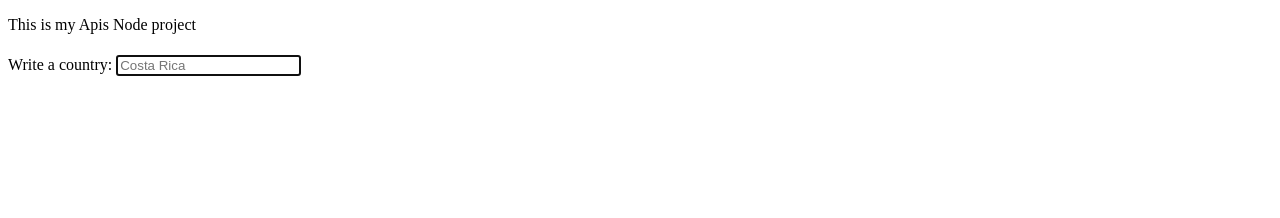
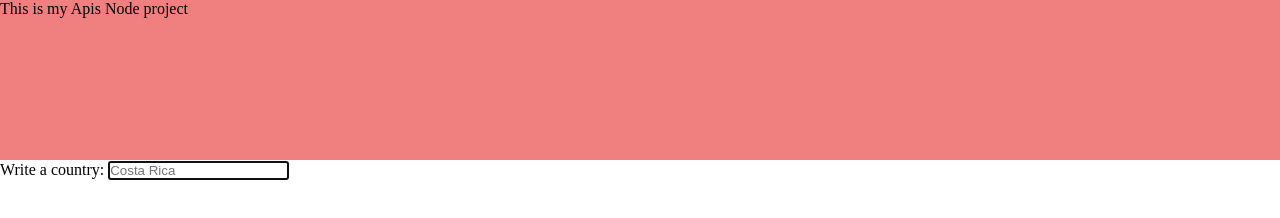
Before and after one commit to jaime385/ApisNode, a website: page Public/index.html in a window 1280 px wide. Drawn offline with Linux system fonts and the light colour scheme; no server answers.

Commit message:
Adding some styling.

```diff
--- /dev/null
+++ b/Public/Style/style.scss
@@ -0,0 +1,35 @@
+/*Defaults*/
+* {
+    margin: 0;
+    padding: 0;
+    list-style: none;
+    text-decoration: none;
+}
+
+body {
+    height: 100%;
+    width: 100%;
+    border: 0;
+    background-color: white;
+}
+
+.mainFrame {
+    display: grid;
+    grid-template-columns: 100%;
+    grid-template-rows: 20% auto 370px [end];
+    grid-gap: 1px;
+    position: absolute;
+    width: 100%;
+    height: 100%;
+}
+
+.mainFrameHeader {
+    grid-column: 1 / end;
+    grid-row: 1 / 2;
+    background-color: lightcoral;
+}
+
+.mainContent {
+    grid-row: 2 / 3;
+    grid-column: 1 / end;
+}
--- a/Public/func.js
+++ b/Public/func.js
@@ -6,7 +6,7 @@ async function ipData() {
     const countryToServer = await fetch(`ipCountry/${countryJson.country_name}`);
     const responseFromServer = await countryToServer.json();
     console.log(responseFromServer);
-    document.getElementById('paragraph1').textContent = countryJson.country_name;
+    document.getElementById('usersCountry').textContent = countryJson.country_name;
     for (item in responseFromServer.allDataCountriesReceived) {
         const countries = responseFromServer.allDataCountriesReceived[item].country;
         //console.log(countries);
--- a/Public/index.html
+++ b/Public/index.html
@@ -4,19 +4,27 @@
 <head>
     <meta charset="UTF-8">
     <meta name="viewport" content="width=device-width, initial-scale=1.0">
-    <link rel="stylesheet" href="styles.css">
+    <link rel="stylesheet" href="./Style/style.css">
     <title>Apis Node Project</title>
 </head>
 
 <body>
+    <div id="mainFrame" class="mainFrame">
+        <div id="header" class="mainFrameHeader">
             <p>This is my Apis Node project</p>
-    <h1 id="paragraph1"></h1>
-    <div id="times"></div>
+            <h1 id="usersCountry"></h1>
+        </div>
+        <div class="mainContent">
             <form>
                 <label>Write a country:</label>
                 <input type="text" id="countryQuery" name="Country" placeholder="Costa Rica" autofocus list="countries">
                 <datalist id="countries"></datalist>
             </form>
+        </div>
+        <div class="mainFooter">
+            <div id="times"></div>
+        </div>
+    </div>
     <script src="func.js"></script>
 </body>
 
--- a/server.js
+++ b/server.js
@@ -27,7 +27,7 @@ app.get('/ipCountry/:country', async (request, response) => {
     });
 
     const dateNow = database.find({ allDataCountriesReceived: { $exists: true } }, function (err, docs) {
-        console.log(docs[0]);
+        //console.log(docs[0]);
         response.json(docs[0]);
     });
 });
```
Also changed, not shown: Public/Style/style.css (added), Public/styles.css (deleted), 2 other files. Lines whose indentation alone changed are shown as unchanged.
